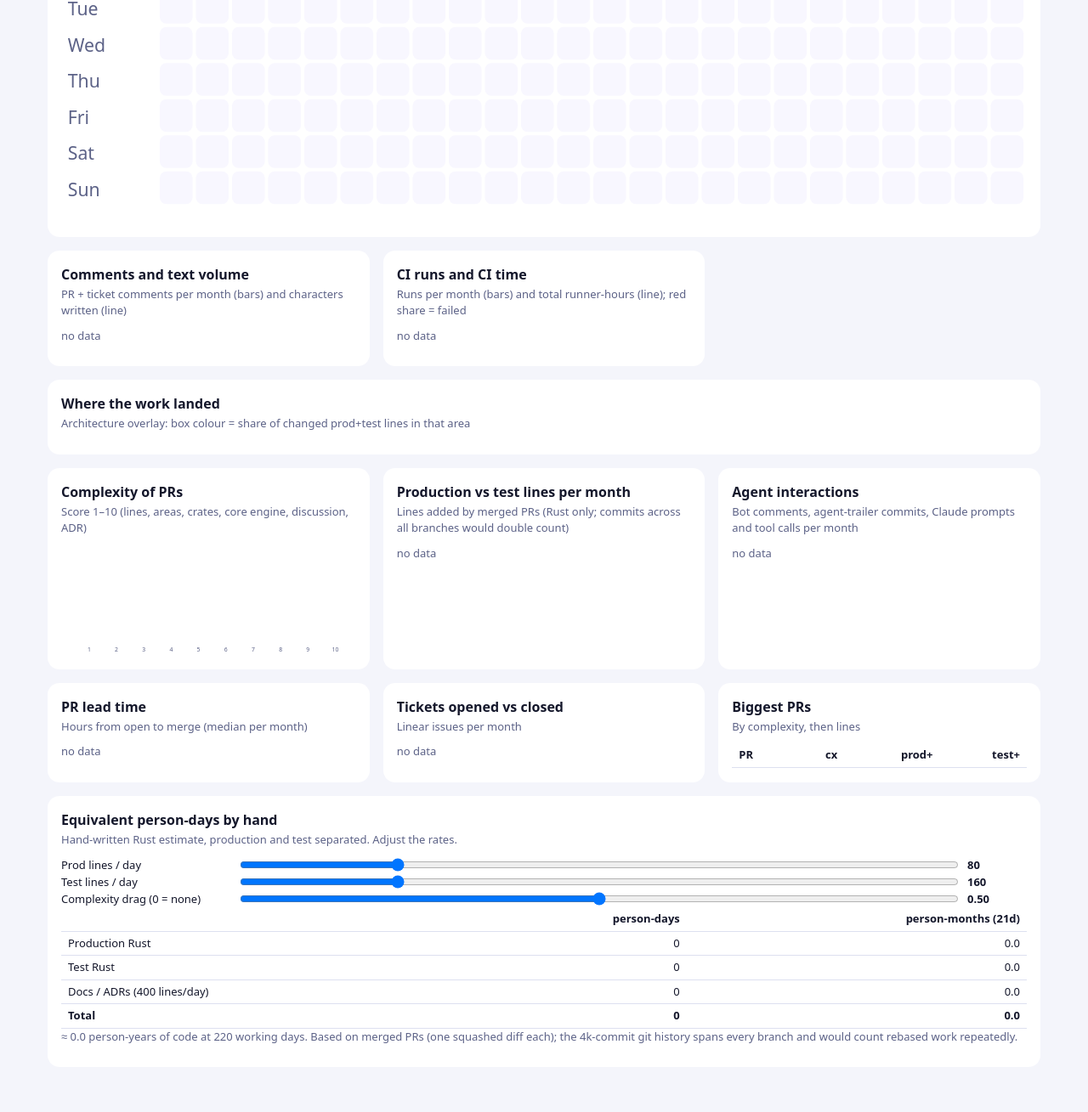
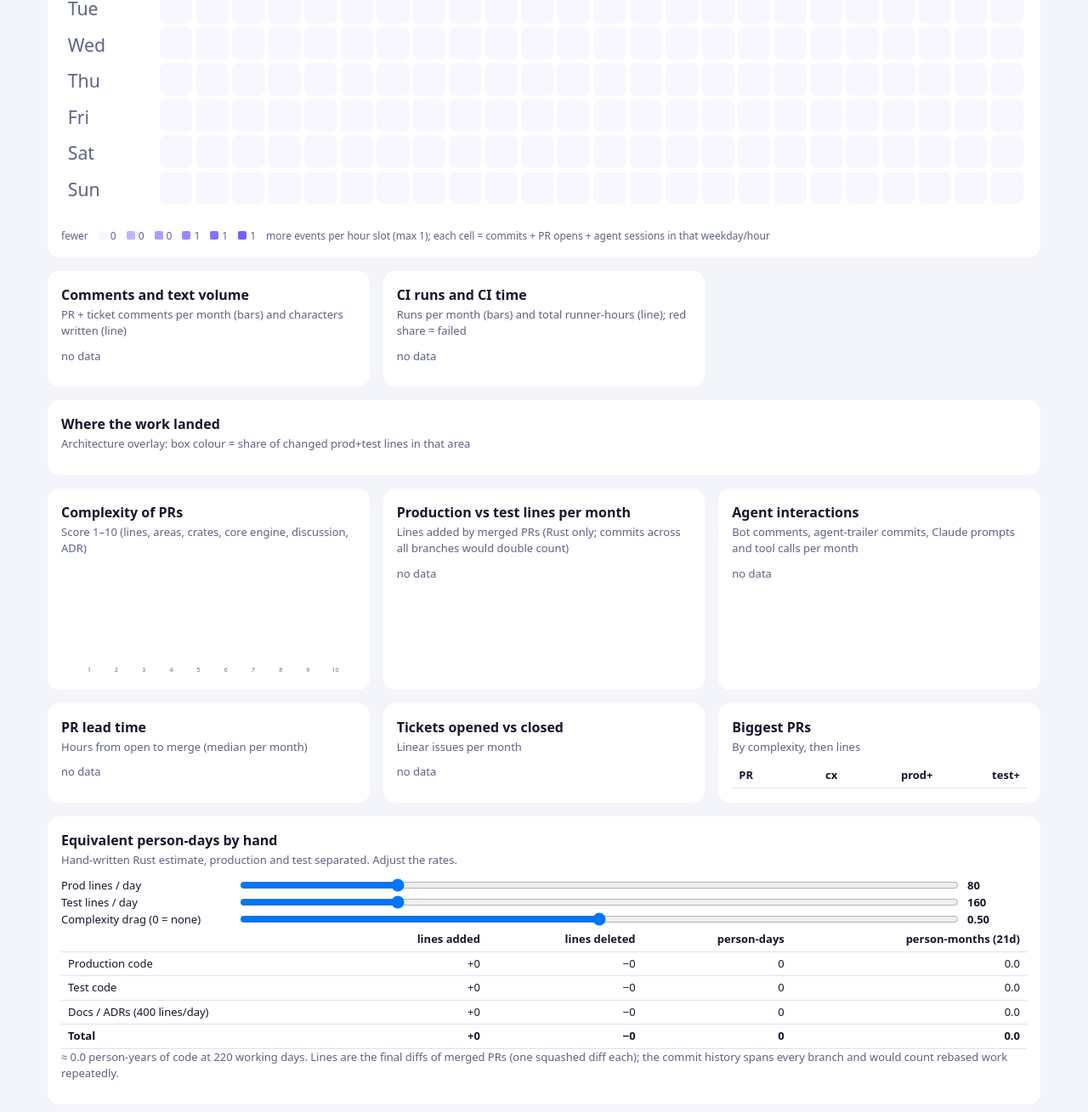
Before and after one commit to jexp/repo-wrapped, a plain HTML site: page index.html in a window 1280 px wide. Shown: the part 567-1876 px from the top of the page at 85% size. Drawn offline with Linux system fonts and the light colour scheme.

Commit message:
feat(page): heatmap legend; lines added/deleted columns in person-days table
Co-Authored-By: Claude Sonnet 5.5 <noreply@anthropic.com>

```diff
--- a/index.html
+++ b/index.html
@@ -80,7 +80,7 @@ $("stats").innerHTML=stats.map(([k,v])=>`<div class="stat"><b>${fmt(v)}</b><span
 // heatmap
 {const g=Array.from({length:7},()=>Array(24).fill(0));let mx=1;rows.filter(r=>["commit","session","pr"].includes(r.record_type)).forEach(r=>{const d=local(r,r.record_type=="pr"?"created_at":"start_at");if(!d)return;const wd=(d.getUTCDay()+6)%7,h=d.getUTCHours();mx=Math.max(mx,++g[wd][h])});
 const cw=22,W=60+24*cw,H=20+7*cw+10;let s="";["Mon","Tue","Wed","Thu","Fri","Sat","Sun"].forEach((n,i)=>s+=`<text x="4" y="${20+i*cw+15}">${n}</text>`);for(let h=0;h<24;h++)s+=`<text x="${60+h*cw+cw/2}" y="12" text-anchor="middle">${h}</text>`;
-g.forEach((r,i)=>r.forEach((v,h)=>{const a=v/mx;s+=`<rect x="${60+h*cw}" y="${20+i*cw}" width="${cw-2}" height="${cw-2}" rx="4" fill="var(--a)" fill-opacity="${v?0.12+0.88*Math.sqrt(a):0.05}"><title>${v} events</title></rect>`}));$("heat").innerHTML=svgWrap(W,H,s)}
+g.forEach((r,i)=>r.forEach((v,h)=>{const a=v/mx;s+=`<rect x="${60+h*cw}" y="${20+i*cw}" width="${cw-2}" height="${cw-2}" rx="4" fill="var(--a)" fill-opacity="${v?0.12+0.88*Math.sqrt(a):0.05}"><title>${v} events</title></rect>`}));$("heat").innerHTML=svgWrap(W,H,s)+`<div class="legend"><span>fewer</span>${[0,.15,.3,.5,.75,1].map(f=>`<span><i style="background:var(--a);opacity:${f?0.12+0.88*Math.sqrt(f):0.05}"></i>${f?Math.round(f*mx):0}</span>`).join("")}<span>more events per hour slot (max ${mx}); each cell = commits + PR opens + agent sessions in that weekday/hour</span></div>`}
 // comments
 {const ms=months(rows.filter(r=>["pr","ticket"].includes(r.record_type)),"created_at");const c=sumBy(rows,["pr","ticket"],ms,r=>num(r.comments),"created_at"),ch=sumBy(rows,["pr","ticket"],ms,r=>num(r.comment_chars),"created_at");stackedBars($("comments"),ms,[{name:"comments",data:c,color:COLORS[0]}],{line:{name:"chars",data:ch}})}
 // ci
@@ -102,8 +102,9 @@ $("arch").innerHTML=AREAS.map(([t,g,items])=>`<div class="grp"><b>${t}</b><div c
 {const t=[...prs].sort((a,b)=>num(b.complexity)-num(a.complexity)||num(b.prod_add)-num(a.prod_add)).slice(0,8);$("top").innerHTML="<table><tr><th>PR</th><th>cx</th><th>prod+</th><th>test+</th></tr>"+t.map(r=>`<tr><td><a href="${r.url}" style="color:var(--e)" target="_blank">${r.id}</a> ${(r.title||"").slice(0,48)}</td><td>${r.complexity}</td><td>${fmt(num(r.prod_add))}</td><td>${fmt(num(r.test_add))}</td></tr>`).join("")+"</table>"}
 days(mp)}
 function days(commits){/* merged PRs */const rp=+$("rp").value,rt=+$("rt").value,rc=+$("rc").value/100;$("vp").textContent=rp;$("vt").textContent=rt;$("vc").textContent=rc.toFixed(2);
-let dp=0,dt=0,dd=0;commits.forEach(r=>{const k=1+rc*(num(r.complexity)-5)/5;dp+=(num(r.prod_add)+.5*num(r.prod_del))/rp*k;dt+=(num(r.test_add)+.5*num(r.test_del))/rt*k;dd+=(num(r.doc_add))/400});
-const yrs=(dp+dt)/220;$("days").innerHTML=`<table><tr><th></th><th>person-days</th><th>person-months (21d)</th></tr><tr><td>Production Rust</td><td>${fmt(dp)}</td><td>${(dp/21).toFixed(1)}</td></tr><tr><td>Test Rust</td><td>${fmt(dt)}</td><td>${(dt/21).toFixed(1)}</td></tr><tr><td>Docs / ADRs (400 lines/day)</td><td>${fmt(dd)}</td><td>${(dd/21).toFixed(1)}</td></tr><tr><td><b>Total</b></td><td><b>${fmt(dp+dt+dd)}</b></td><td><b>${((dp+dt+dd)/21).toFixed(1)}</b></td></tr></table><p class="sub">≈ ${yrs.toFixed(1)} person-years of code at 220 working days. Based on merged PRs (one squashed diff each); the 4k-commit git history spans every branch and would count rebased work repeatedly.</p>`}
+let dp=0,dt=0,dd=0,pa=0,pd=0,ta=0,td=0,da=0,dl=0;commits.forEach(r=>{const k=1+rc*(num(r.complexity)-5)/5;pa+=num(r.prod_add);pd+=num(r.prod_del);ta+=num(r.test_add);td+=num(r.test_del);da+=num(r.doc_add);dl+=num(r.doc_del);dp+=(num(r.prod_add)+.5*num(r.prod_del))/rp*k;dt+=(num(r.test_add)+.5*num(r.test_del))/rt*k;dd+=(num(r.doc_add))/400});
+const yrs=(dp+dt)/220,tot=dp+dt+dd;const row=(n,a,d,v)=>`<tr><td>${n}</td><td>+${fmt(a)}</td><td>&minus;${fmt(d)}</td><td>${fmt(v)}</td><td>${(v/21).toFixed(1)}</td></tr>`;
+$("days").innerHTML=`<table><tr><th></th><th>lines added</th><th>lines deleted</th><th>person-days</th><th>person-months (21d)</th></tr>${row("Production code",pa,pd,dp)}${row("Test code",ta,td,dt)}${row("Docs / ADRs (400 lines/day)",da,dl,dd)}<tr><td><b>Total</b></td><td><b>+${fmt(pa+ta+da)}</b></td><td><b>&minus;${fmt(pd+td+dl)}</b></td><td><b>${fmt(tot)}</b></td><td><b>${(tot/21).toFixed(1)}</b></td></tr></table><p class="sub">&asymp; ${yrs.toFixed(1)} person-years of code at 220 working days. Lines are the final diffs of merged PRs (one squashed diff each); the commit history spans every branch and would count rebased work repeatedly.</p>`}
 ["rp","rt","rc"].forEach(i=>$(i).oninput=()=>days(selRows().filter(r=>r.record_type=="pr"&&r.state=="MERGED")));
 function chips(){$("people").innerHTML=Object.keys(state.rows).map((p,i)=>`<span class="chip ${state.sel.has(p)?"on":""}" data-p="${p}">${state.names[p]||p}</span>`).join("");document.querySelectorAll(".chip").forEach(c=>c.onclick=()=>{const p=c.dataset.p;state.sel.has(p)?state.sel.delete(p):state.sel.add(p);chips();render()})}
 function add(p,text,name){state.rows[p]=parseCSV(text);state.names[p]=name||p;state.sel.add(p)}
```
